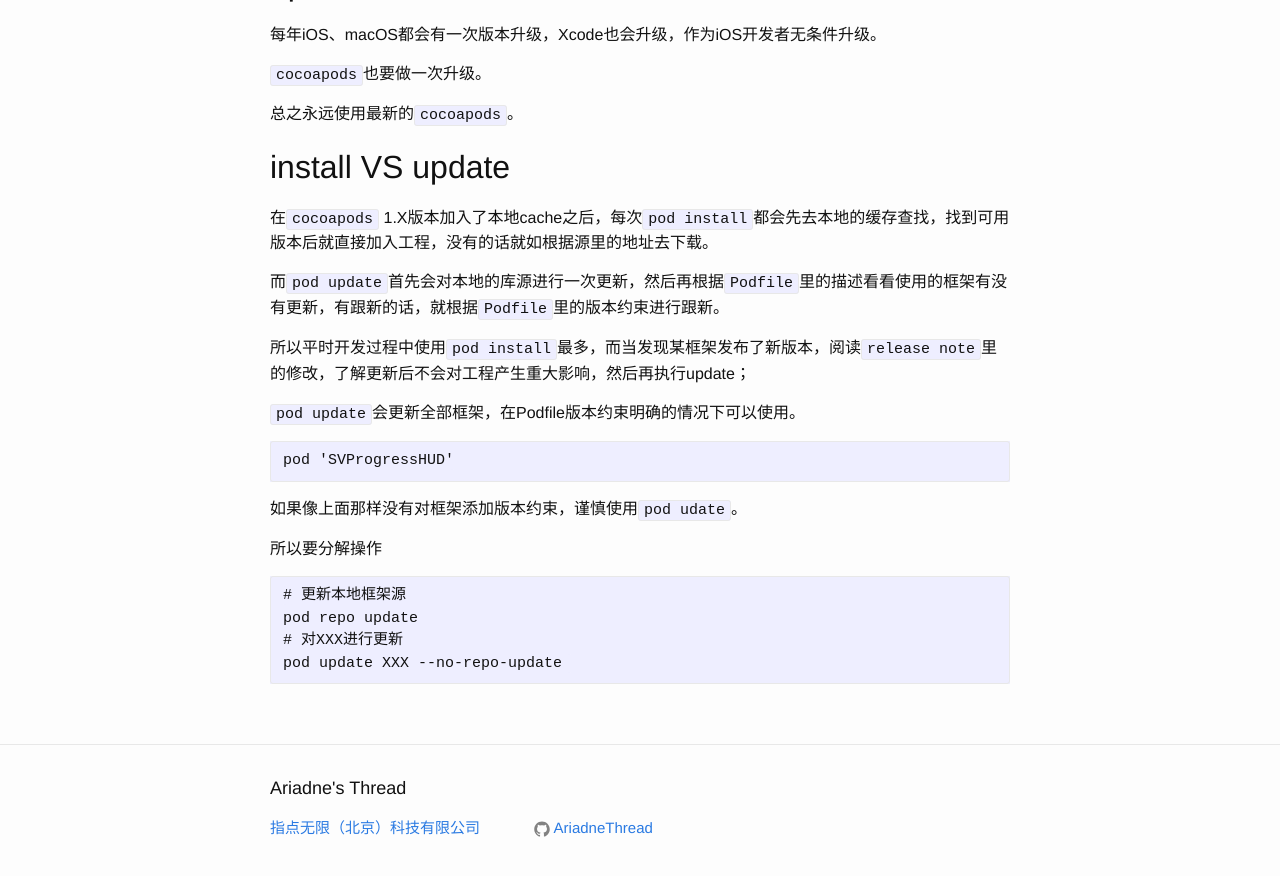
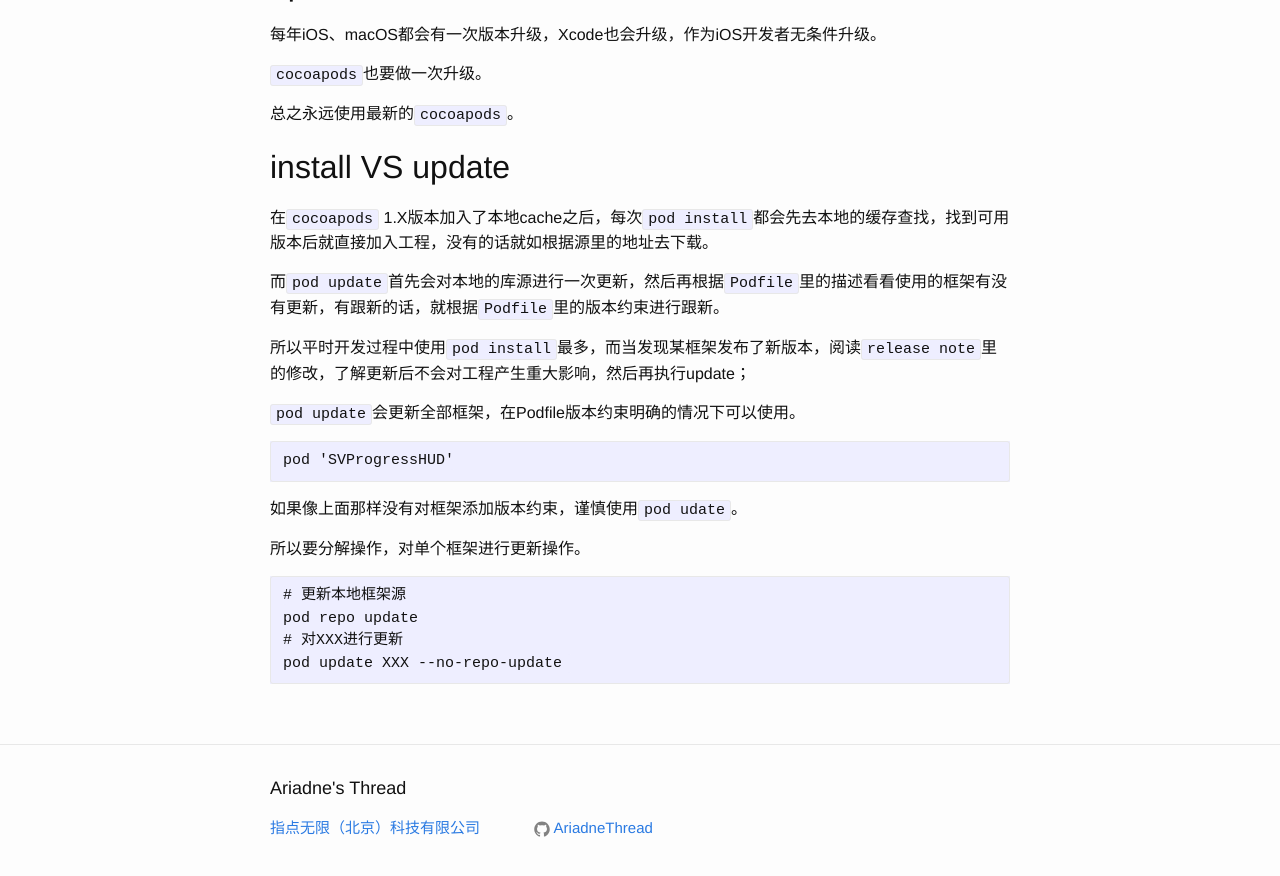
Before and after one commit to AriadneThread/ariadnesthread.github.io, a Jekyll site: the page built from _posts/2016-11-29-cocoapod使用注意.md, in a window 1280 px wide and 900 px high, scrolled down 590 px. Shown: the top 876 px of the window. Built offline with Jekyll 4.4.1, drawn with Linux system fonts in a browser that asks for light colours.

Commit message:
Update 2016-11-29-cocoapod使用注意.md

```diff
--- a/_posts/2016-11-29-cocoapod使用注意.md
+++ b/_posts/2016-11-29-cocoapod使用注意.md
@@ -43,7 +43,7 @@ http://gems.ruby-china.org/
 
 如果像上面那样没有对框架添加版本约束，谨慎使用`pod udate`。
 
-所以要分解操作
+所以要分解操作，对单个框架进行更新操作。
 
 	# 更新本地框架源
 	pod repo update
```
